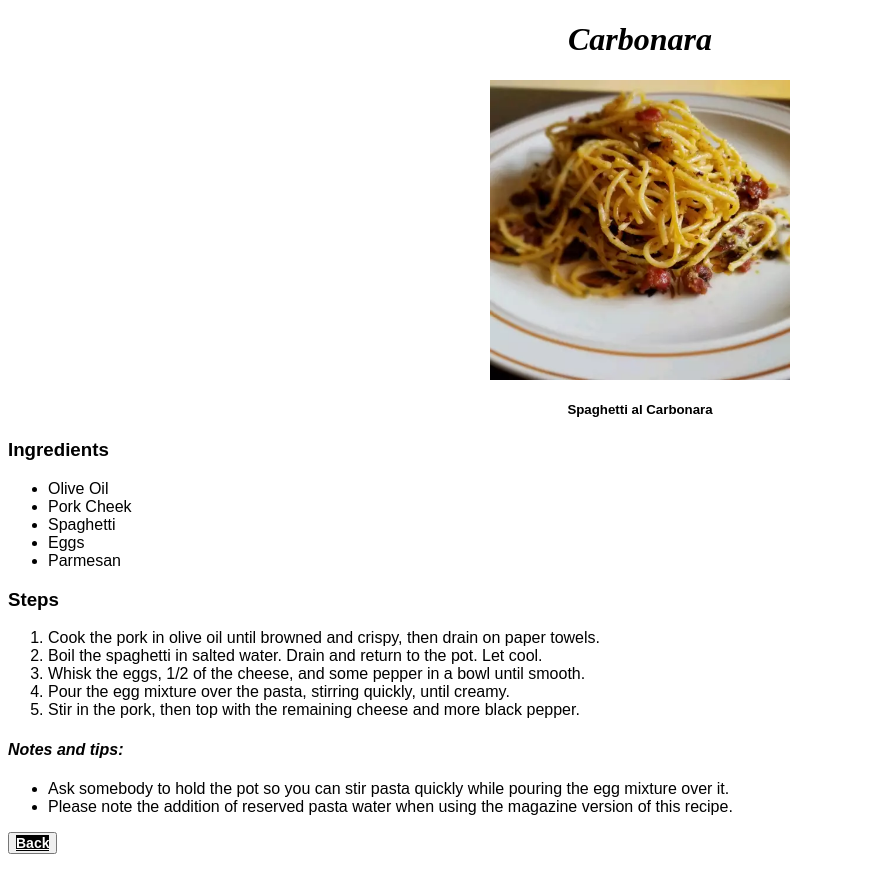
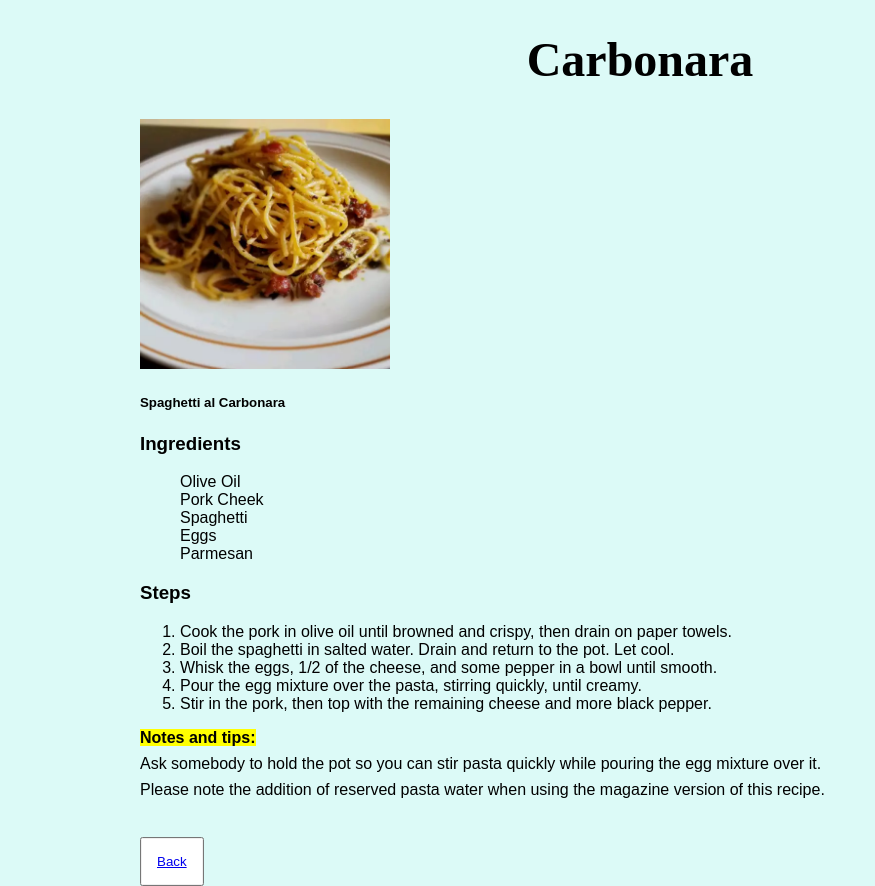
Before and after one commit to KingMufassa/odin-recipes, a plain HTML site: page recipes/carbonara.html in a window 1280 px wide. Shown: the whole page, without its empty margins (0-875 px from the left). Before the commit the page ends 862 px from the top, so only its background shows below. Drawn offline with Linux system fonts and the light colour scheme.

Commit message:
melhoramento do CSS do index

```diff
--- a/recipes/carbonara.html
+++ b/recipes/carbonara.html
@@ -7,8 +7,8 @@
         <link rel="stylesheet" href="../style.css">
     </head>
 
-    <body>
-        <h1>Carbonara</h1>
+    <body class="recipes">
+        <h1 class="title">Carbonara</h1>
         <img src="../images/carbonara.jpeg" height="250" width="250" alt="Carbonara"> <!-- ../ search for de directory from one file up -->
         <h5>Spaghetti al Carbonara</h5>
 
@@ -30,11 +30,11 @@
             <li>Stir in the pork, then top with the remaining cheese and more black pepper.</li>
         </ol>
 
-        <h4><em>Notes and tips:</em></h4> <!--Heading with Italic-->
-        <ul>
-            <li>Ask somebody to hold the pot so you can stir pasta quickly while pouring the egg mixture over it.</li>
-            <li>Please note the addition of reserved pasta water when using the magazine version of this recipe.</li>
-        </ul>
+        <div class="tips">
+            <h4>Notes and tips:</h4>
+            <p>Ask somebody to hold the pot so you can stir pasta quickly while pouring the egg mixture over it.</p>
+            <p>Please note the addition of reserved pasta water when using the magazine version of this recipe.</p>
+        </div>
     </body>
 
     <button><a class="button" href="../index.html">Back</a></button>
--- a/style.css
+++ b/style.css
@@ -1,55 +1,71 @@
 /*Body*/
 
-body { font-family: Arial, Helvetica, sans-serif; /*Font family for all pages*/
-
+body.index {
+    font-family: Arial, Helvetica, sans-serif;
+    color: white;
+    background: #a7faf2;
+    width: 800px;
+    margin: 0 auto;
 }
 
-/* Index */
 
-#logo { height: auto; width: 200px;  /*index logo*/
 
+/*Index*/
+
+.title {
+    font-family: 'Times New Roman', Times, serif;
+    text-align: center;
+    font-size: 3em;
 }
 
-a { background-color: rgb(119, 119, 165); /*hyperlinks styling*/
-    color: white;
-
+ul {
+    list-style-type: none;
 }
 
-h1 { font-family: 'Times New Roman', Times, serif; /*Affects all <h1>*/
-    font-weight: 700;
-    font-style: italic;
+.links {
+    box-sizing: border-box;
+    width: 500px;
+    height: auto;
+    margin: 50px  auto;
+    text-align: center;
+}
 
+.carbonara, .lasagna, .eggs {
+
+    display: inline-block;
+    padding: 8px 16px;
+    margin: 8px;
+    background-color: white;
+    border: 2px solid  black;
 }
+
 
 /*Recipes*/
 
-.button { background-color: black;
-    color: white;
-    font-size: 14px;
-    font-weight: 700;
-
+body.recipes {
+    font-family: Arial, Helvetica, sans-serif;
+    background: #dcfaf7;
+    width: 1000px;
+    margin: 0 auto;
 }
 
-div.steps { background-color: lightgreen;
-
+.tips p {
+    margin: 8px 0;
 }
 
-div#ingredients { background-color: lightpink   ;
-
+h4 {
+    background-color: yellow;
+    display: inline;
 }
 
-div.tips { background-color: lightsalmon    ;
-
+button {
+    margin-top: 30px;
+    padding: 0px;
 }
 
-img { display: block;
-    margin-left: auto;
-    margin-right: auto;
-    height: 300px;
-    width: auto;
-
+.button {
+    margin: 0px;
+    padding: 15px;
+    background-color: white;
+    display: inline-block;
 }
-
-h1, h5 { text-align: center;
-
-}
```
Also changed, not shown: index.html (+9 -12 lines).
